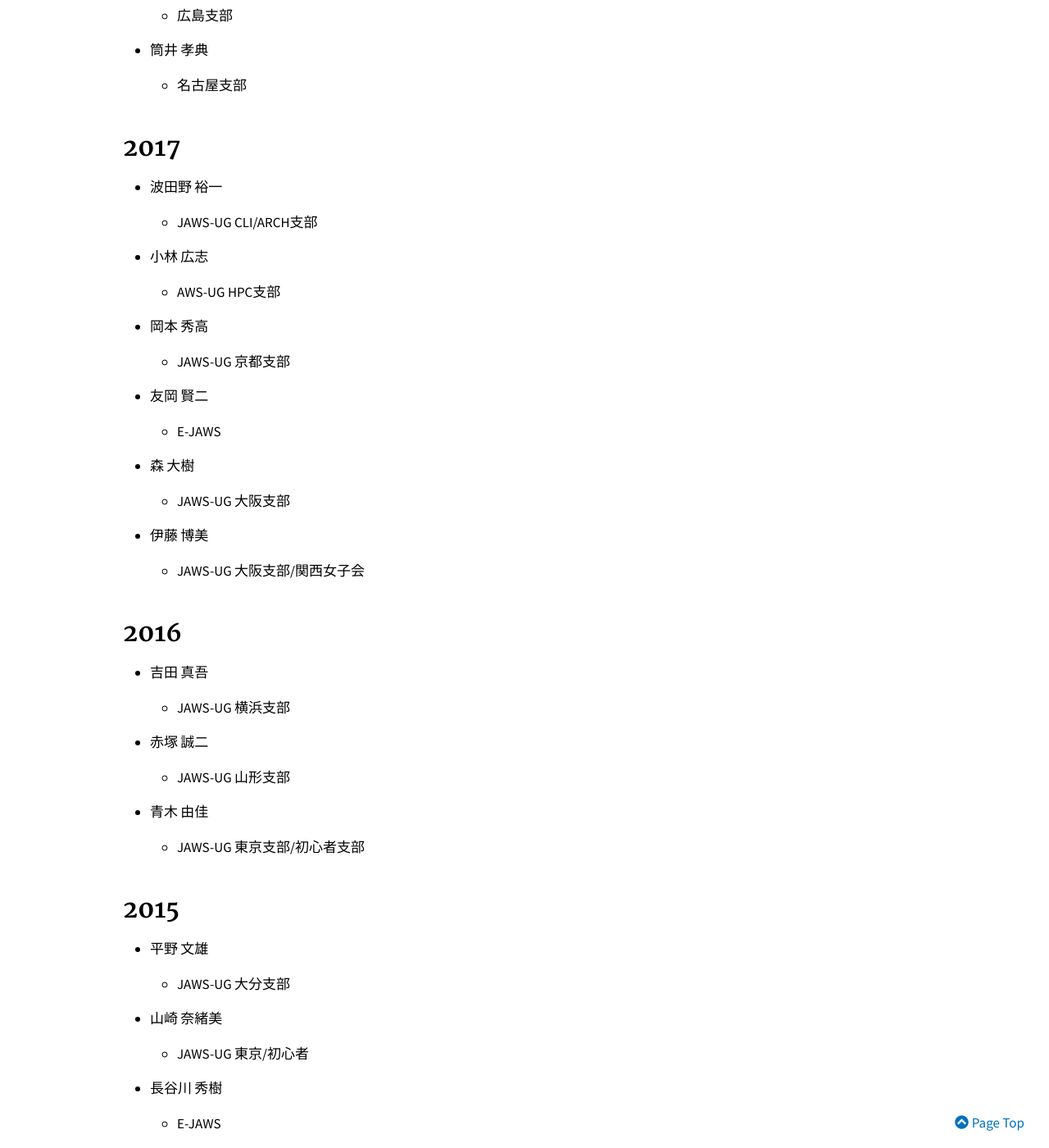
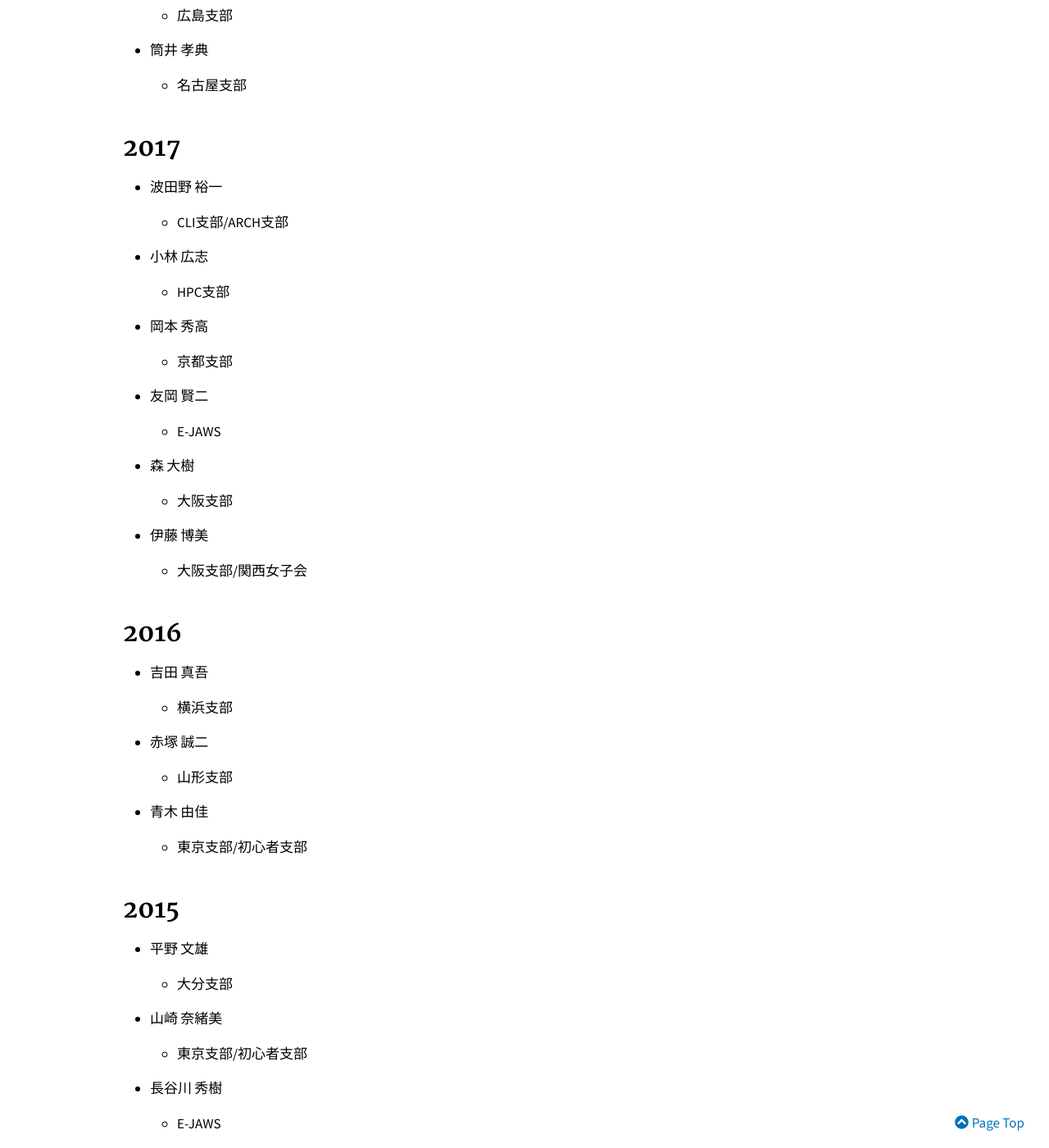
Before and after one commit to jaws-ug/jaws-ug.jp, a Jekyll site: the page built from pages/samurai.md, in a window 1280 px wide and 1400 px high, scrolled down 1731 px. Shown: the whole window at 82% size. Built offline with Jekyll 4.4.1, drawn with Linux system fonts in a browser that asks for light colours; nearby versions of some CDN libraries; comment, search, counter and statistics services are not loaded; some of the changed text lies outside the part shown.

Commit message:
レビュー内容反映

```diff
--- a/pages/samurai.md
+++ b/pages/samurai.md
@@ -10,7 +10,7 @@
 
 ## 2022
 - 古里 武士
-  - 岡山支部 / JAWS DAYS 運営
+  - 岡山支部/JAWS DAYS 運営
 
 ## 2021
 - 織田 繁
@@ -18,7 +18,7 @@
 
 ## 2020
 - 山口 正徳
-  - 千葉支部 Fin-JAWS
+  - 千葉支部/Fin-JAWS
 - CLI専門支部
 - 浜松支部
 - 加藤 真透、古渡 晋也、吉江 瞬、多田 歩美、山之内 祥訓、渥美 俊英、可知 将
@@ -47,72 +47,69 @@
 
 ## 2017
 - 波田野 裕一
-  - JAWS-UG CLI/ARCH支部
+  - CLI支部/ARCH支部
 - 小林 広志
-  - AWS-UG HPC支部
+  - HPC支部
 - 岡本 秀高
-  - JAWS-UG 京都支部
+  - 京都支部
 - 友岡 賢二
   - E-JAWS
 - 森 大樹
-  - JAWS-UG 大阪支部
+  - 大阪支部
 - 伊藤 博美
-  - JAWS-UG 大阪支部/関⻄女子会
+  - 大阪支部/関⻄女子会
 
 ## 2016
 - 吉田 真吾
-  - JAWS-UG 横浜支部
+  - 横浜支部
 - 赤塚 誠二
-  - JAWS-UG 山形支部
+  - 山形支部
 - ⻘木 由佳
-  - JAWS-UG 東京支部/初心者支部
+  - 東京支部/初心者支部
 
 ## 2015
 - 平野 文雄
-  - JAWS-UG 大分支部
+  - 大分支部
 - 山崎 奈緒美
-  - JAWS-UG 東京/初心者
+  - 東京支部/初心者支部
 - ⻑谷川 秀樹
   - E-JAWS
 - 辻 一郎
-  - JAWS-UG 京都支部
+  - 京都支部
 
 ## 2014
 - 比企 宏之
-  - JAWS-UG 大阪支部
+  - 大阪支部
 - 多田 歩美
-  - JAWS-UG HPC支部, E-JAWS
+  - HPC支部/E-JAWS
 - ⻄島 幸一郎
-  - JAWS-UG 沖縄支部
+  - 沖縄支部
 - 横田 聡
-  - JAWS-UG 東京支部
+  - 東京支部
 
 ## 2013
 - 吉田 真吾
-  - JAWS-UG 横浜支部
+  - 横浜支部
 - 石田 知也
-  - JAWS-UG 名古屋支部
+  - 名古屋支部
 - ⻄島 幸一郎
-  - JAWS-UG 沖縄支部
+  - 沖縄支部
 - 小室 文
-  - JAWS-UG 福岡支部, 女子部
+  - 福岡支部/女子部
 
 ## 2012
 - 藤原 吉規
-  - JAWS-UG 大阪支部
+  - 大阪支部
 - 小賀 浩通
-  - JAWS-UG 神戶支部
+  - 神戶支部
 - 得上 ⻯一
-  - JAWS-UG
 - 後藤 和貴
-  - JAWS-UG
 
 ## 2011
 - 竹下 康平
-  - JAWS-UG 東京
+  - 東京支部
 - 堀内 康弘
-  - JAWS-UG 東京
+  - 東京支部
 - 田名辺 健人
-  - JAWS-UG 東京, 札幌
+  - 東京支部/札幌支部
 - 後藤 和貴
-  - JAWS-UG
```
Also changed, not shown: pages/history.md (+1 -1 lines).
